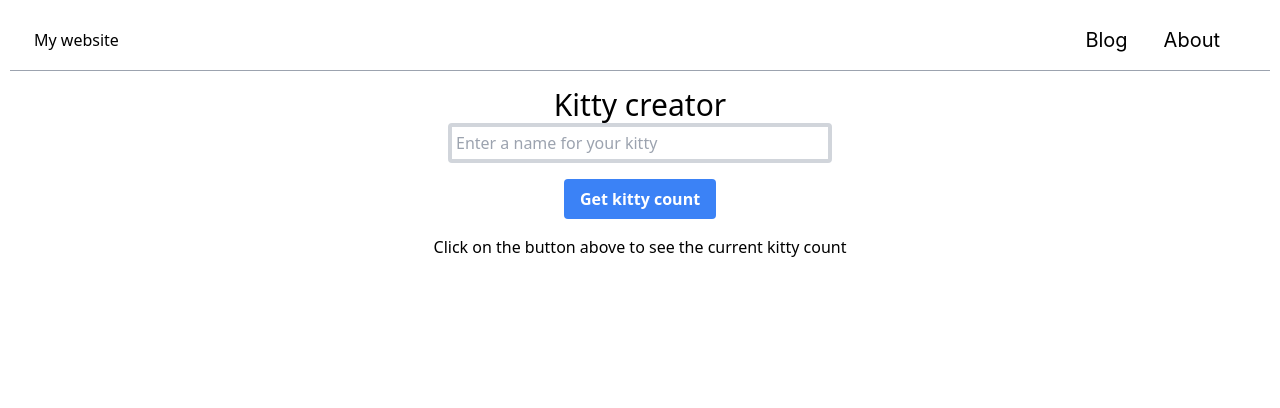
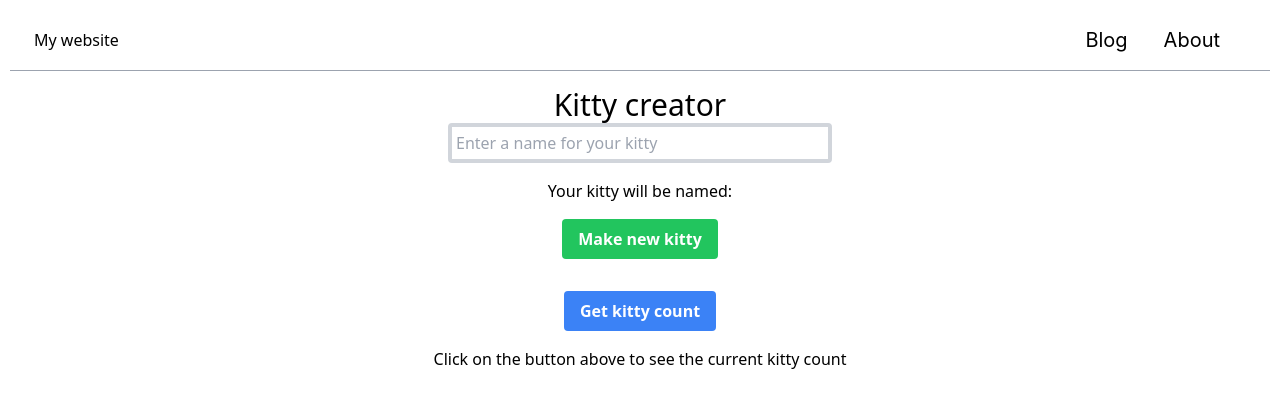
Before and after one commit to yechuan51/MyWebsiteV2, a Next.js app in the folder website/: page /test in a window 1280 px wide. Shown: the top 408 px of the page. Built offline with nearby package versions, Linux system fonts and the light colour scheme.

Commit message:
Create a page where users can add and get kittys. (#9)

```diff
--- a/website/src/app/(home)/test/page.tsx
+++ b/website/src/app/(home)/test/page.tsx
@@ -1,14 +1,11 @@
 import KittyFinder from "@/components/kittyDb/finder";
+import KittyMaker from "@/components/kittyDb/maker";
 
 export default async function TestPage() {
   return (
     <div className="flex justify-center flex-col items-center">
       <h1 className="text-3xl mt-4">Kitty creator</h1>
-      <input
-        type="text"
-        className="border-solid border-4 border-gray-300 p-1 rounded w-96"
-        placeholder="Enter a name for your kitty"
-      />
+      <KittyMaker />
       <KittyFinder />
     </div>
   );
--- /dev/null
+++ b/website/src/components/kittyDb/maker.tsx
@@ -0,0 +1,44 @@
+"use client";
+
+import { useState } from "react";
+
+export default function KittyMaker() {
+  const [newName, setNewName] = useState("");
+
+  async function makeKitty() {
+    const response = await fetch("/api/kitty", {
+      method: "POST",
+      headers: {
+        "Content-Type": "application/json",
+      },
+      body: JSON.stringify({ name: newName }),
+    });
+    const data = await response.json();
+    // Log the response data to the console with a message that says response has been received.
+    console.log("Response received: ", data);
+  }
+
+  const handleInputChange = (event: React.ChangeEvent<HTMLInputElement>) => {
+    setNewName(event.target.value);
+  };
+
+  return (
+    <div className="flex justify-center flex-col items-center">
+      <input
+        type="text"
+        value={newName}
+        onChange={handleInputChange}
+        className="border-solid border-4 border-gray-300 p-1 rounded w-96"
+        placeholder="Enter a name for your kitty"
+      />
+      <p className="text-center mt-4">Your kitty will be named:</p>
+      <p className="text-center text-5xl">{newName}</p>
+      <button
+        onClick={makeKitty}
+        className="bg-green-500 hover:bg-green-700 text-white font-bold py-2 px-4 rounded my-4"
+      >
+        Make new kitty
+      </button>
+    </div>
+  );
+}
```
